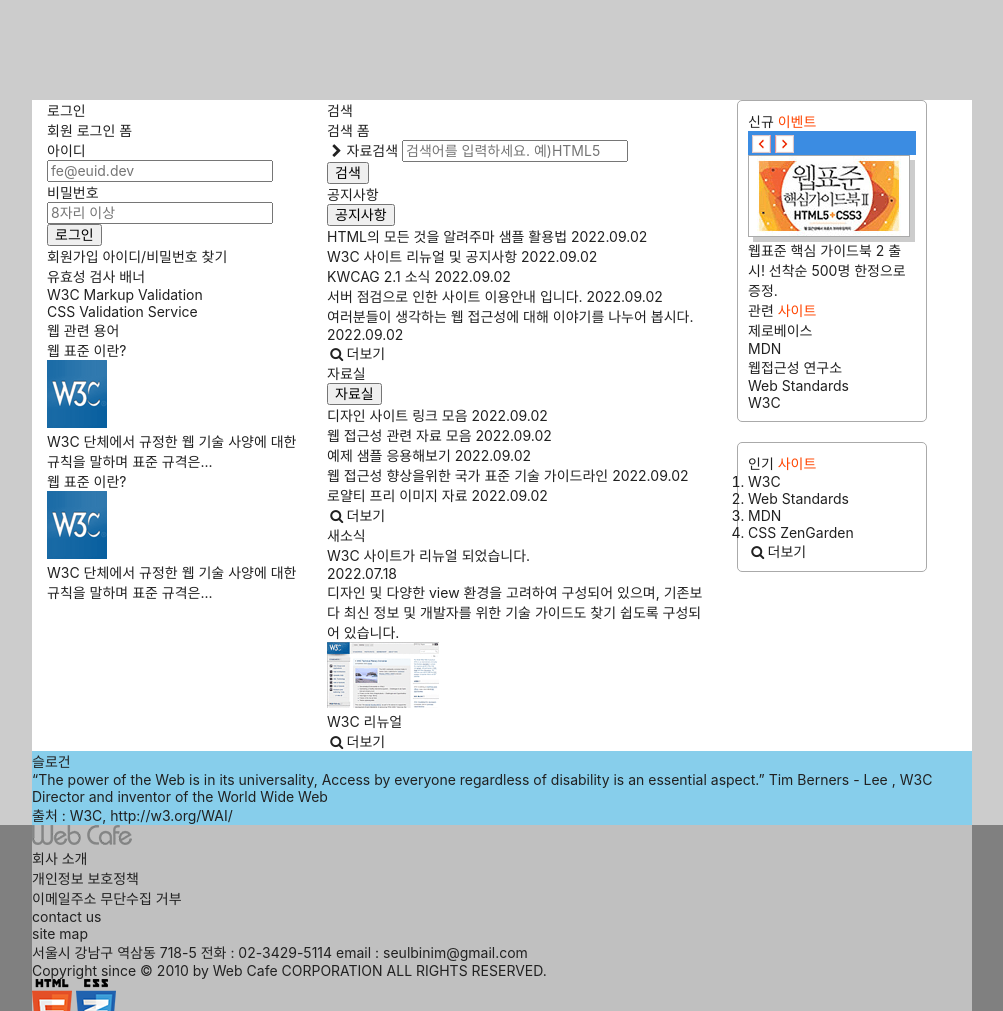
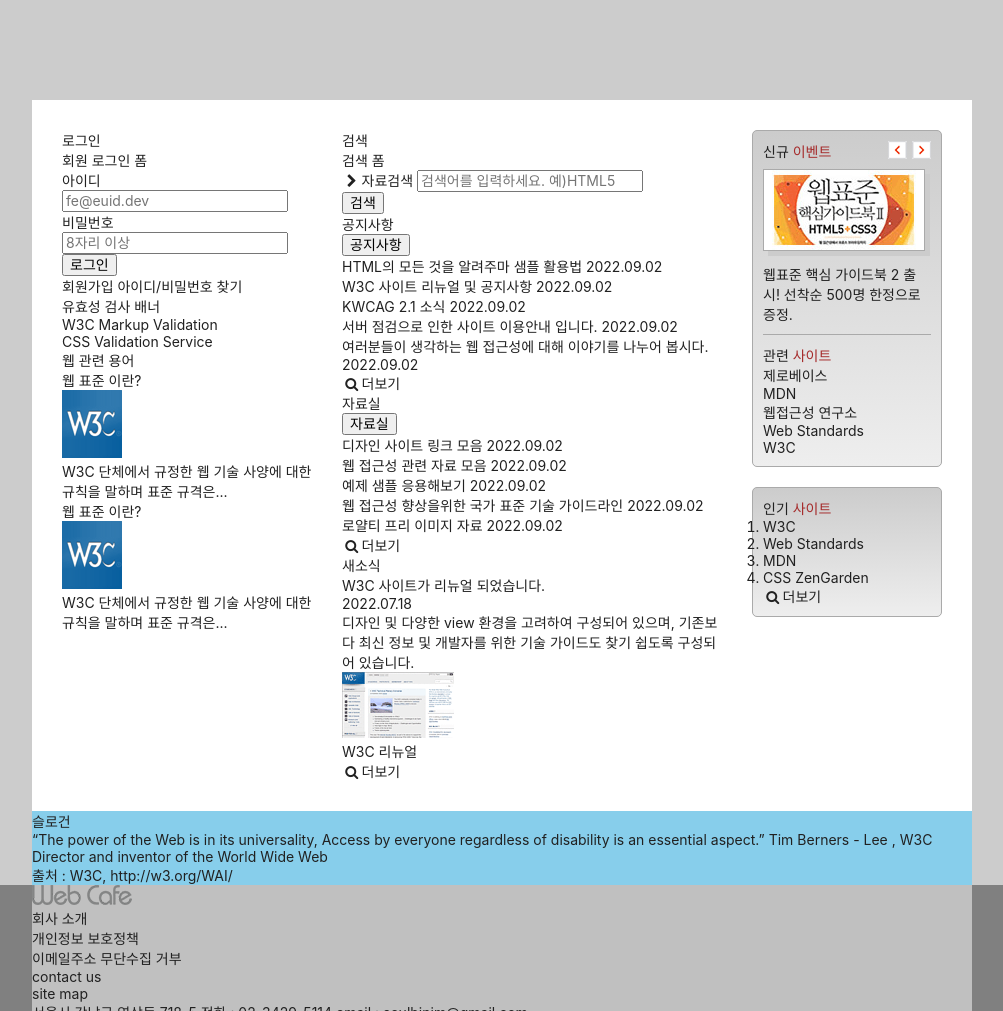
Before and after one commit to nocturnior/html5, a plain HTML site: page index.html in a window 1280 px wide. Shown: the part 776-1787 px from the top of the page, without its empty margins (138-1141 px from the left). Drawn offline with Linux system fonts and the light colour scheme; some icons are missing; a web font is replaced by a local one.

Commit message:
float와 flex 사용하여 배치

```diff
--- a/styles/style.css
+++ b/styles/style.css
@@ -24,9 +24,10 @@ body {
   color: #212121;
   font-size: 1.4rem;
   background: #ccc;
-  font-family: 'Pretendard Variable', Pretendard, -apple-system, BlinkMacSystemFont, system-ui, Roboto, 'Helvetica Neue',
-    'Segoe UI', 'Apple SD Gothic Neo', 'Noto Sans KR', 'Malgun Gothic', 'Apple Color Emoji', 'Segoe UI Emoji',
-    'Segoe UI Symbol', sans-serif;
+  font-family: "Pretendard Variable", Pretendard, -apple-system,
+    BlinkMacSystemFont, system-ui, Roboto, "Helvetica Neue", "Segoe UI",
+    "Apple SD Gothic Neo", "Noto Sans KR", "Malgun Gothic", "Apple Color Emoji",
+    "Segoe UI Emoji", "Segoe UI Symbol", sans-serif;
 }
 
 /* 레이아웃 */
@@ -59,6 +60,7 @@ body {
   background: #fff;
   min-height: 450px;
   display: flow-root;
+  padding: 30px 15px;
 }
 
 .group {
@@ -82,7 +84,7 @@ body {
   border: 1px solid #aaa;
   border-radius: 5px;
   padding: 10px;
-  background-color: #ccc linear-gradient(to bottom, #ccc, #eee);
+  background: #ccc linear-gradient(to bottom, #ccc, #eee);
 }
 
 .text-xl {
@@ -90,43 +92,46 @@ body {
   font-weight: 700;
 }
 
+.accent-color {
+  color: #a52a2a;
+}
+
 .margin-top-default {
   margin-top: 20px;
 }
 
-.accent-color {
-  color: orangered;
+.event {
+  border-bottom: 1px solid #aaa;
+}
+
+.event-title {
+  /* background-color: pink; */
+  float: left;
 }
 
 .event-button-wrapper {
-  /* 버튼 가운데 정렬 */
-  /* display: flex;
+  /* background-color: yellow; */
+  display: flex;
   flex-flow: row nowrap;
-  align-items: center; */
-
-  overflow: hidden;
-  /* 부모요소를 높이지정함으로써 비쪄나오는 글씨를 안보이게 숨겨줌 */
-  height: 24px;
-  padding: 4px;
-  background-color: rgb(59, 140, 226);
+  justify-content: flex-end;
+  gap: 5px;
 }
 
 .event-button {
   width: 19px;
+  border: 0;
   height: 18px;
-  border: 0;
   padding: 0;
-  text-indent: -9999px;
-  background: red url('./images/back_forward.png') no-repeat;
+  background: url("./images/back_forward.png") no-repeat;
 }
 
 .event-button-next {
-  background-position: -36px 0;
+  background-position: 100% 0;
 }
 
 .event-thumbnail,
 .event-brief {
-  margin-top: 10px 0;
+  margin: 10px 0;
 }
 
 .event-thumbnail img {
@@ -134,10 +139,11 @@ body {
   box-shadow: 5px 5px 0 0 #ccc;
 }
 
-/* 인기사이트 */
-/* .favorite {
-  margin-top: 20px;
-} */
+.related {
+  margin-top: 10px;
+}
+
+/* 인기 사이트 */
 
 /* 슬로건 */
 .slogan {
```
